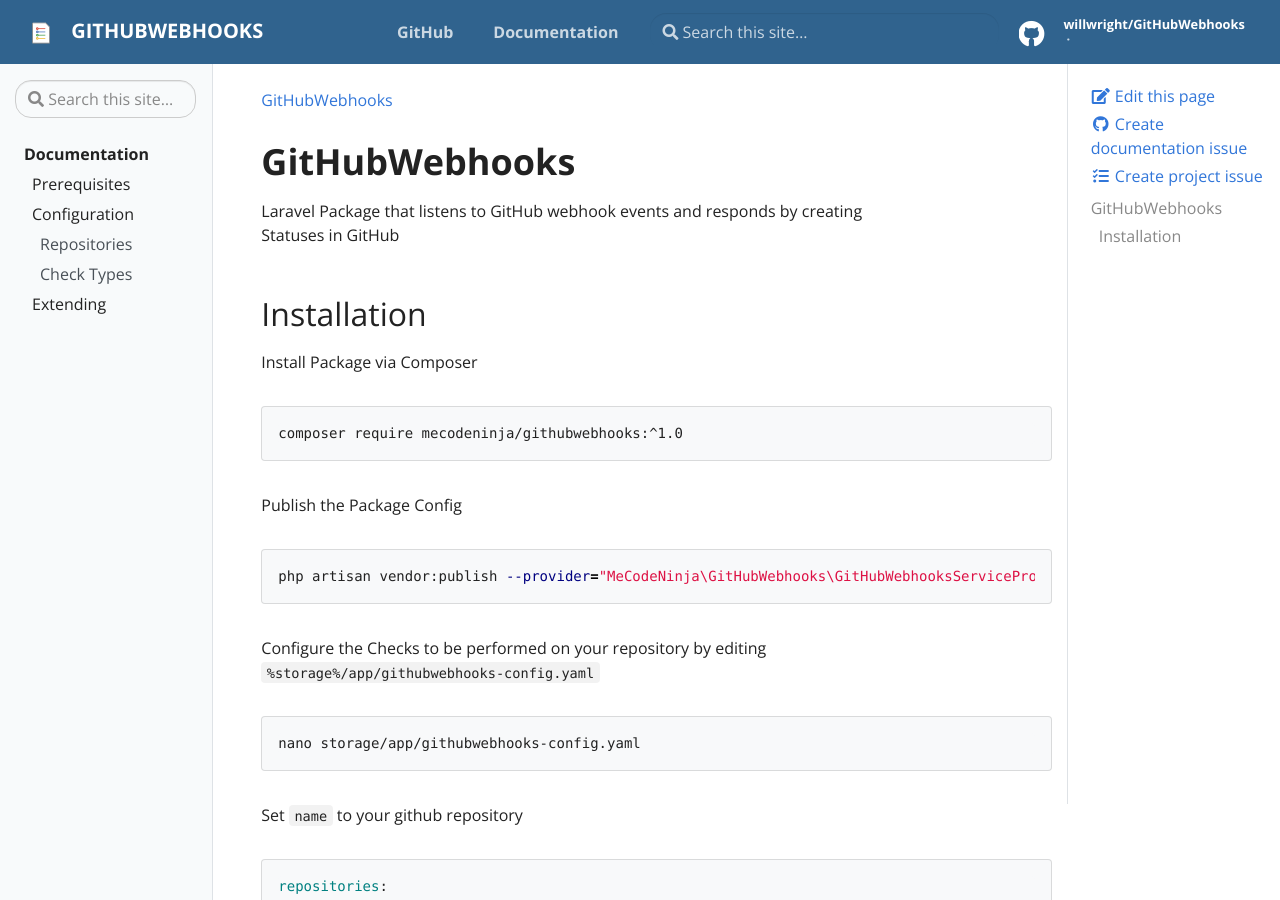
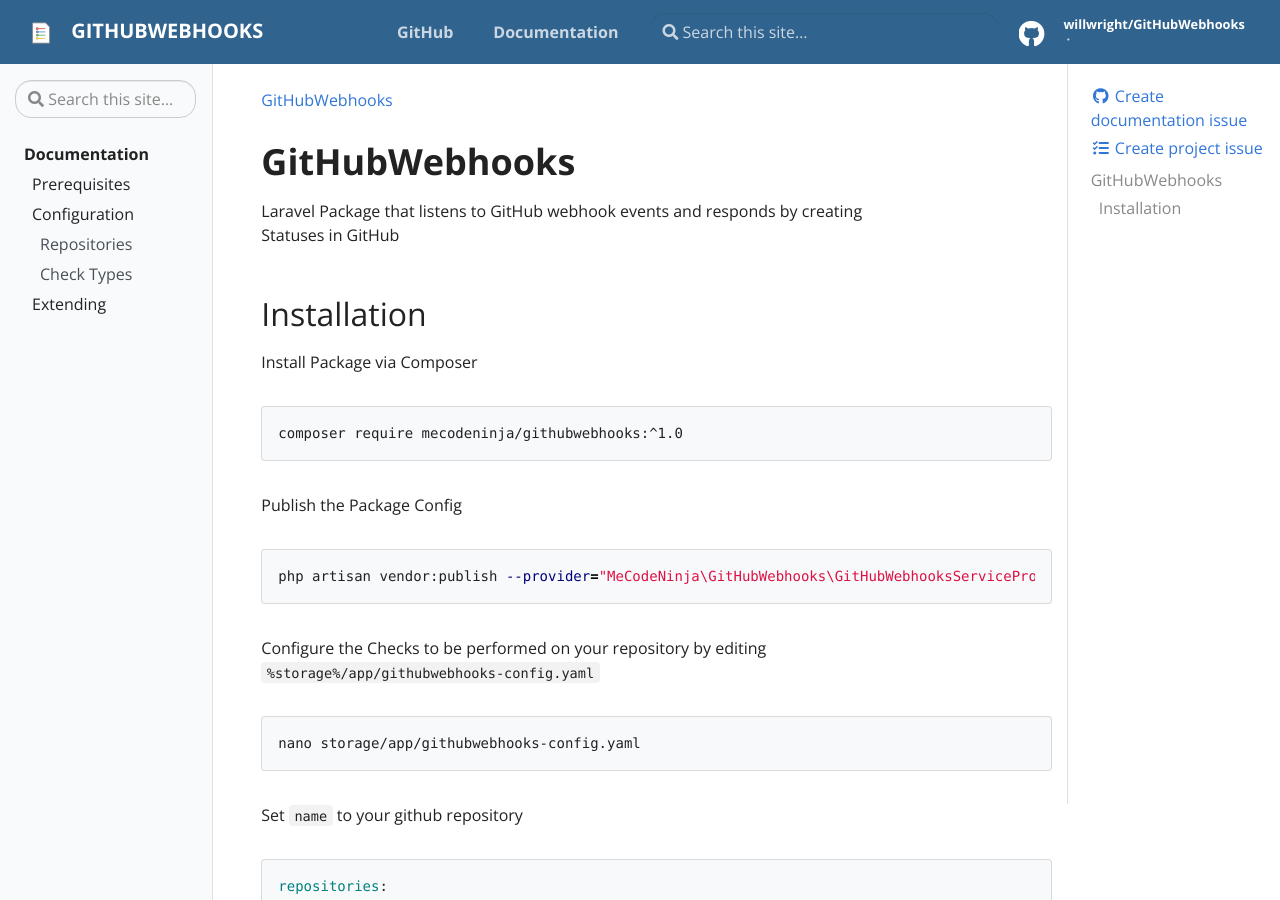
Before and after one commit to willwright/GitHubStatusListener, a Jekyll site: the page built from pages/index.md, in a window 1280 px wide and 900 px high. Built offline with Jekyll 4.4.1, drawn with Linux system fonts in a browser that asks for light colours.

Commit message:
Remove ability to "edit this page"

```diff
--- a/_includes/editable.html
+++ b/_includes/editable.html
@@ -1,4 +1,3 @@
-<a href="{{ site.repo }}/edit/master/{{ page.path }}" target="_blank"><i class="fa fa-edit fa-fw"></i> Edit this page</a>
 <a href="{{ site.repo }}/issues/new?labels={% if page.editable %}{{ page.editable }}{% else %}question{% endif %}&title=Question:&body=Question on: {{ site.repo }}/tree/master/{{ page.path }}" target="_blank"><i class="fab fa-github fa-fw"></i> Create documentation issue</a>
 <a href="{{ site.repo }}/issues/new" target="_blank"><i class="fas fa-tasks fa-fw"></i> Create project issue</a>
 <!-- this will parse through the header fields and add a button to open
```
